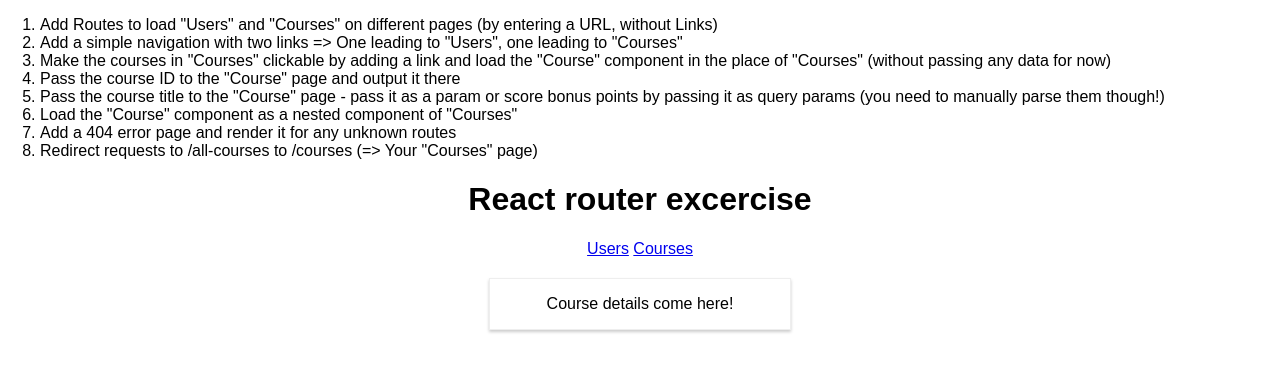
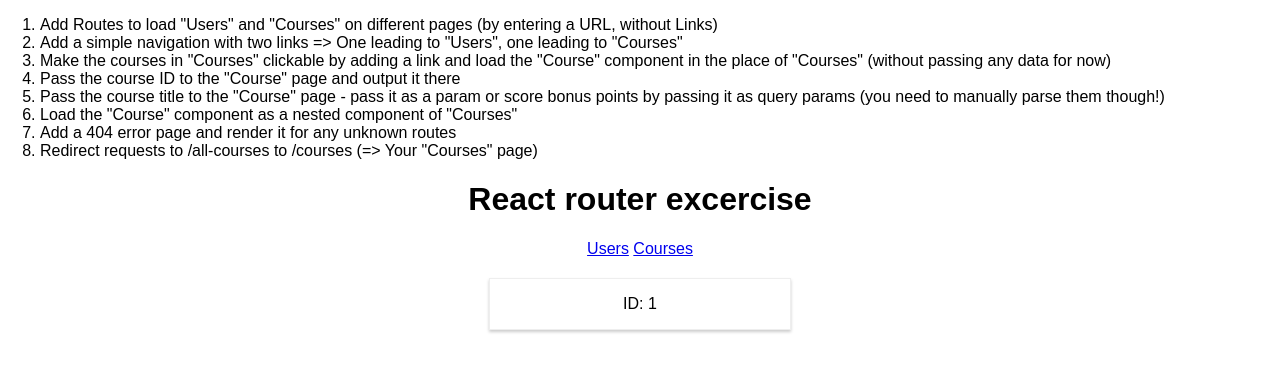
Before and after one commit to makomweb/notes-react-course, a React (Create React App) app in the folder routing-exercise-project/: page /courses/1 in a window 1280 px wide. Shown: the top 372 px of the page. Built offline with nearby package versions, Linux system fonts and the light colour scheme.

Commit message:
finish assignment task 4

```diff
--- a/routing-exercise-project/src/App.js
+++ b/routing-exercise-project/src/App.js
@@ -9,7 +9,7 @@ class App extends Component {
   render() {
     return (
       <div className="App">
-        <ol style={{textAlign: 'left'}}>
+        <ol style={{ textAlign: 'left' }}>
           <li>Add Routes to load "Users" and "Courses" on different pages (by entering a URL, without Links)</li>
           <li>Add a simple navigation with two links => One leading to "Users", one leading to "Courses"</li>
           <li>Make the courses in "Courses" clickable by adding a link and load the "Course" component in the place of "Courses" (without passing any data for now)</li>
@@ -28,9 +28,7 @@ class App extends Component {
             </nav>
             <Switch>
               <Route path="/users" component={Users} />
-              <Route path="/courses/:id" render={
-                () => <Course />
-              } />
+              <Route path="/courses/:id" component={Course} />
               <Route path="/courses" component={Courses} />
               <Route path="/" component={null} />
             </Switch>
--- a/routing-exercise-project/src/Components/Courses/Course/Course.js
+++ b/routing-exercise-project/src/Components/Courses/Course/Course.js
@@ -1,11 +1,11 @@
 import React from 'react';
 import './Course.css';
 
-const course = (props) => {
-    const { id, title, tapped } = props;
+const course = props => {
+    const { id } = props.match.params;
     return (
         <div className="my-course" >
-            <p>Course details come here!</p>
+            <p>ID: {id}</p>
         </div>
     );
 }
```
